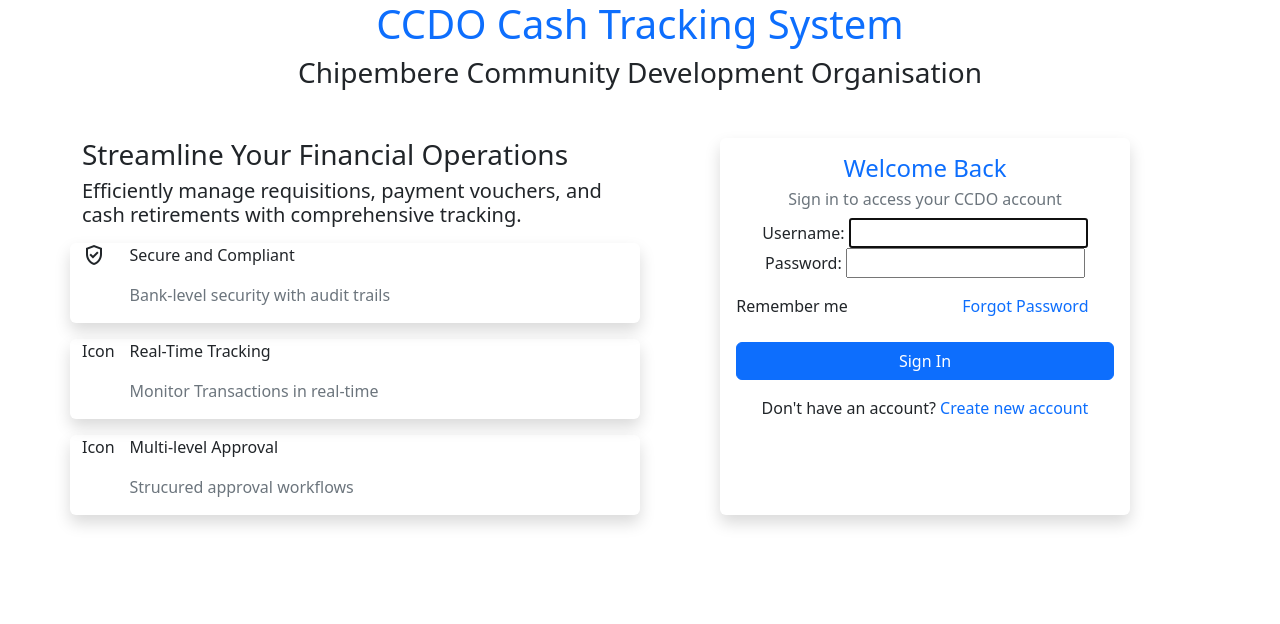
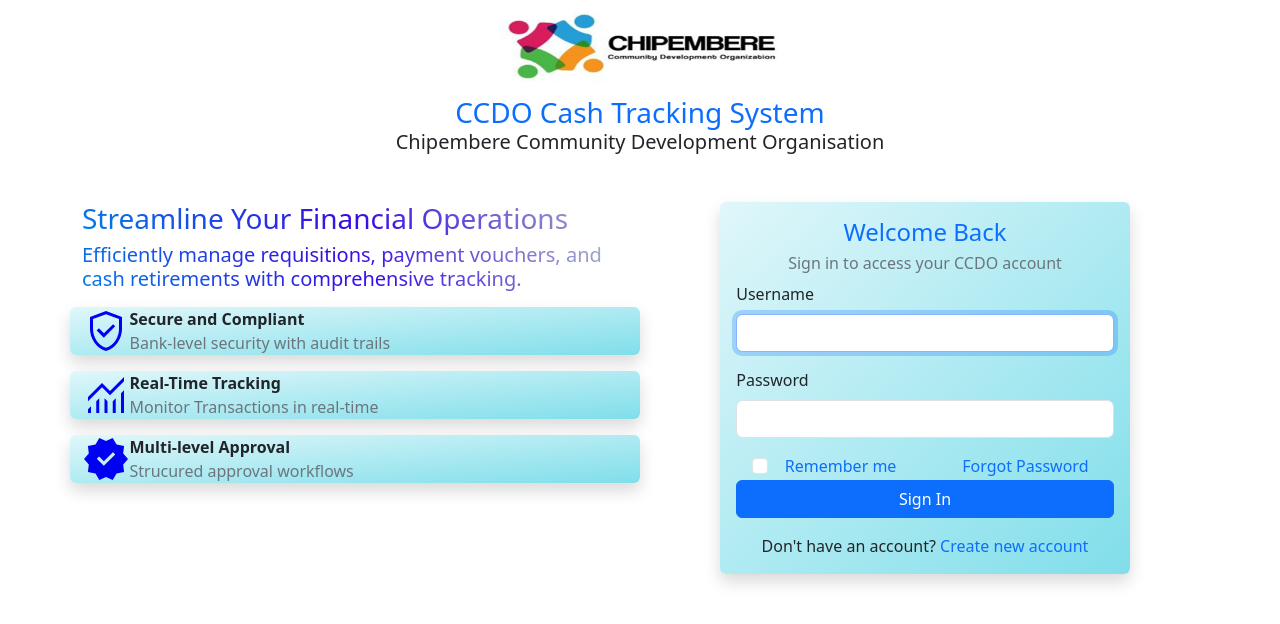
Before and after one commit to FrezerMakina/CashTrackingSystem, a Django app: page /login/ in a window 1280 px wide. Shown: the top 624 px of the page. Run offline with Django 5.2, Linux system fonts and the light colour scheme; some libraries are stand-ins or nearby versions.

Commit message:
styled login with icons

```diff
--- a/CashTrackingSystem/settings.py
+++ b/CashTrackingSystem/settings.py
@@ -37,6 +37,7 @@
     'django.contrib.sessions',
     'django.contrib.messages',
     'django.contrib.staticfiles',
+    'widget_tweaks',
     'CashTracker',
 ]
 
--- /dev/null
+++ b/static/CashTracker/styles.css
@@ -0,0 +1,28 @@
+html, body {
+    height: 40%;
+    margin: 0;
+}
+
+form, .loginrow {
+    background: linear-gradient(to bottom right, #e0f7fa, #80deea);
+}
+
+.logo {
+    height: 6rem;
+}
+
+label {
+    gap: 0;
+}
+
+.grad-text {
+    background: linear-gradient(45deg, #037fe6, #390ae4, #adbdc4);
+    -webkit-background-clip: text;
+    -webkit-text-fill-color: transparent;
+}
+
+ul.errorlist {
+    list-style: none;
+    padding: 0;
+    margin: 0;
+}
--- a/templates/registration/login.html
+++ b/templates/registration/login.html
@@ -1,3 +1,5 @@
+{% load widget_tweaks %}
+{% load static %}
 <!DOCTYPE html>
 <html lang="en">
 <head>
@@ -6,56 +8,87 @@
     <title>Cash Tracker</title>
     <link rel="stylesheet" href="https://fonts.googleapis.com/css2?family=Material+Symbols+Outlined:opsz,wght,FILL,GRAD@48,400,1,0&icon_names=verified_user" />
     <link href="https://cdn.jsdelivr.net/npm/bootstrap@5.3.6/dist/css/bootstrap.min.css" rel="stylesheet" integrity="sha384-4Q6Gf2aSP4eDXB8Miphtr37CMZZQ5oXLH2yaXMJ2w8e2ZtHTl7GptT4jmndRuHDT" crossorigin="anonymous">
+    <link rel="stylesheet" href="{% static 'CashTracker/styles.css' %}">
 </head>
-<body>
-    <h1 class="position-static text-primary text-center">CCDO Cash Tracking System</h1>
-    <h3 class="position-static text-dark text-center">Chipembere Community Development Organisation</h3>
+<body class="overflow-hidden">
+    <img src="./../../static/CashTracker/icons/ccdo logo.png" class="mx-auto my-0 d-block logo" alt="CCDO logo">
+    <h3 class="position-static text-primary text-center my-0">CCDO Cash Tracking System</h3>
+    <h5 class="position-static text-dark text-center my-0">Chipembere Community Development Organisation</h5>
 
     <div class="container mt-5">
         <div class="row">
             <div class="col-6">
-                <h3>Streamline Your Financial Operations</h3>
-                <h5>Efficiently manage requisitions, payment vouchers, and cash retirements with comprehensive tracking.</h5>
-                <div class="row shadow rounded mt-3">
+                <h3 class="grad-text">Streamline Your Financial Operations</h3>
+                <h5 class="grad-text">Efficiently manage requisitions, payment vouchers, and cash retirements with comprehensive tracking.</h5>
+                <div class="row shadow rounded mt-3 loginrow">
                     <div class="col-1">
-                        <i class="material-symbols-outlined">verified_user</i>
+                        <div class="icon">
+                            <img src="./../../static/CashTracker/icons/verified_user_44dp_0000F5_FILL0_wght400_GRAD0_opsz48.svg" alt="secure">
+                        </div>
                     </div>
                     <div class="col-11">
-                        <p>Secure and Compliant</p>
-                        <p class="text-secondary">Bank-level security with audit trails</p>
+                        <p class="mx-0 my-0 fw-bold">Secure and Compliant</p>
+                        <p class="text-secondary mx-0 my-0">Bank-level security with audit trails</p>
                     </div>
                 </div>
 
-                <div class="row shadow rounded mt-3">
+                <div class="row shadow rounded mt-3 loginrow">
                     <div class="col-1">
-                        Icon
+                        <div class="icon ms-0">
+                            <img src="./../../static/CashTracker/icons/monitoring_44dp_0000F5_FILL1_wght400_GRAD0_opsz48.svg" alt="tracking">
+                        </div>
                     </div>
                     <div class="col-11">
-                        <p>Real-Time Tracking</p>
-                        <p class="text-secondary">Monitor Transactions in real-time</p>
+                        <p class="mx-0 my-0 fw-bold">Real-Time Tracking</p>
+                        <p class="text-secondary mx-0 my-0">Monitor Transactions in real-time</p>
                     </div>
                 </div>
 
-                <div class="row shadow rounded mt-3">
+                <div class="row shadow rounded mt-3 loginrow">
                     <div class="col-1">
-                        Icon
+                        <div class="icon">
+                            <img src="./../../static/CashTracker/icons/verified_44dp_0000F5_FILL1_wght400_GRAD0_opsz48.svg" alt="secure">
+                        </div>
                     </div>
                     <div class="col-11">
-                        <p>Multi-level Approval</p>
-                        <p class="text-secondary">Strucured approval workflows</p>
+                        <p class="mx-0 my-0 fw-bold">Multi-level Approval</p>
+                        <p class="text-secondary mx-0 my-0">Strucured approval workflows</p>
                     </div>
                 </div>
 
             </div>
-            <div class="col-6 text-center">
-                <form class="shadow p-3 mx-auto w-75 h-100 rounded" action="POST">
+            <div class="col-6 text-center d-block justify-content-end">
+
+                <form class="shadow p-3 mx-auto w-75 h-auto mt-0 rounded" method="POST">
                     <h4 class="text-primary">Welcome Back</h3>
                     <h6 class="text-secondary">Sign in to access your CCDO account</h5>
                     {% csrf_token %}
-                    {{form}}
-                    <div class="row mt-3">
-                        <div class="col-6">
-                             <p class="fs-8 text-start">Remember me </p>
+
+                    {% if form.non_field_errors %}
+                        <div id="error-message" class="alert alert-danger mx-0 my-0 py-0 px-0">
+                            <p>Wrong username or password</p>
+                        </div>
+                    {% endif %}
+
+
+
+
+                    <div class="mb-3 text-start">
+                        <label for="{{ form.username.id_for_label }}" class="form-label d-block">Username</label>
+                        {{ form.username|add_class:"form-control w-100" }}
+                        {{ form.username.errors }}
+                    </div>
+
+                    <div class="mb-3 text-start">
+                        <label for="{{ form.password.id_for_label }}" class="form-label d-block">Password</label>
+                        {{ form.password|add_class:"form-control w-100" }}
+                        {{ form.password.errors }}
+                    </div>
+
+                    <div class="row mt-0">
+                        <div class="col-6 form-check mt-0">
+                             <input class="form-check-input text-start ms-1 me-0" type="checkbox" id="remember" >
+                             <label class="form-check-label text-start text-primary ms-0" for="remember"> Remember me</label>
                         </div>
                         <div class="col-6">
                             <a href="" class="text-end text-decoration-none">Forgot Password</a>
@@ -63,8 +96,8 @@
                     </div>
 
 
-                    <button type="button" class="btn btn-primary w-100 mt-2">Sign In</button>
-                    <p class="fs-8 mt-3">Don't have an account? <a href="" class="text-decoration-none">Create new account</a></p>
+                    <button type="submit" class="btn btn-primary w-100 mt-0">Sign In</button>
+                    <p class="fs-8 mt-3 mb-0">Don't have an account? <a href="" class="text-decoration-none">Create new account</a></p>
                 </form>
             </div>
         </div>
```
Also changed, not shown: static/CashTracker/icons/ccdo logo.png (added), static/CashTracker/icons/monitoring_44dp_0000F5_FILL1_wght400_GRAD0_opsz48.svg (added), static/CashTracker/icons/verified_44dp_0000F5_FILL1_wght400_GRAD0_opsz48.svg (added), static/CashTracker/icons/verified_user_44dp_0000F5_FILL0_wght400_GRAD0_opsz48.svg (added).
